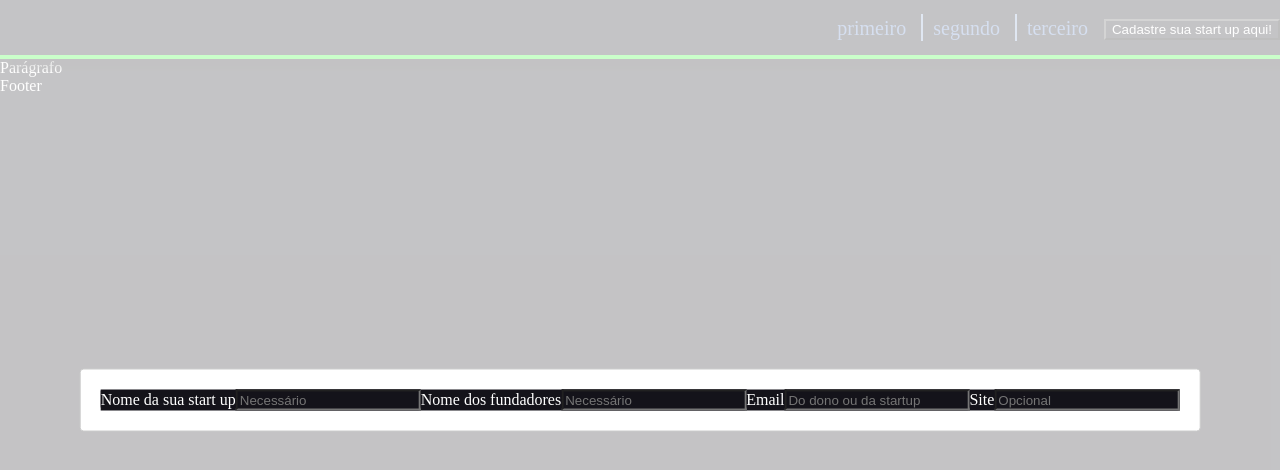
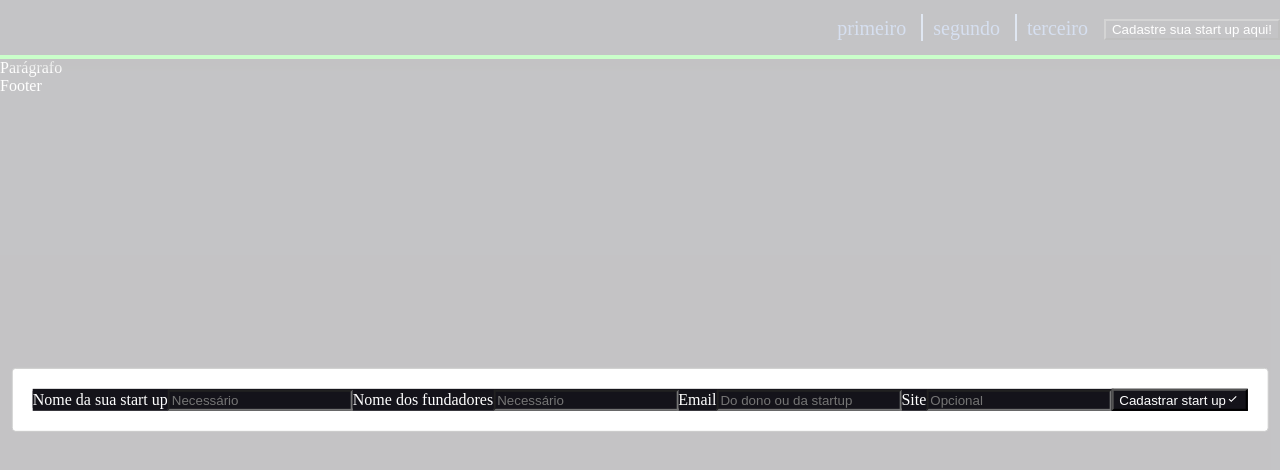
Before and after one commit to castelanlan/startupmap, a React (Create React App) app: page / in a window 1280 px wide. Both pictures are taken after a click on the button "Cadastre sua start up aqui!". Shown: the top 470 px of the page. Built offline with nearby package versions, Linux system fonts and the light colour scheme; the HTML template or start-up script is replaced by a standard one.

Commit message:
estilo do modal abandonado por enquanto, remover coisas inuteis, começo do principal

```diff
--- a/src/components/Header/index.tsx
+++ b/src/components/Header/index.tsx
@@ -2,13 +2,13 @@ import React from "react";
 import Modal from 'react-modal';
 import { css } from "styled-components";
 
-
 import {
-  Container,
   NavBar,
   LinksRow,
   LoginStartUpBox,
-  LoginStartUpButton
+  LoginStartUpButton,
+  OkButton,
+  OkIcon
 } from "./styles";
 
 Modal.setAppElement('#root')
@@ -20,59 +20,68 @@ const estiloModal = {
     right: 'auto',
     bottom: 'auto',
     marginRight: '-50%',
-    transform: 'translate(-50%, -50%)'
+    transform: 'translate(-50%, -50%)',
+    display: 'inline-block',
   },
+  input: { // ?????????? galeris como que estiliza modal / filhos do modal
+    width: '100%',
+    padding: '12px 20px',
+    margin: '8px 0',
+    display: 'block',
+    border: '1px solid #ccc',
+    borderRadius: '4px',
+    boxSizing: 'border-box',
+    backgroundColor: '#000000'
+  }
 };
 
-
 // fixme: aparentemente funções de flecha não são mais
-// recomendas, só que funcionam
+// recomendadas, só que funcionam
 const Header: React.FC = () => {
 
   // https://www.npmjs.com/package/react-modal
   const [modalIsOpen, setIsOpen] = React.useState(false);
 
-  function openModal() {
-    setIsOpen(true);
-    console.log("abre modal")
-  }
+  function openModal() { setIsOpen(true); }
+  function closeModal() { setIsOpen(false); }
 
   function afterOpenModal() {
     // references are now sync'd and can be accessed.
     console.log("depois do modal aberto")
   }
 
-  function closeModal() {
-    setIsOpen(false);
-    console.log("fecha modal")
-  }
-
   return (
-    <Container>
     <NavBar>
-        <LinksRow>
-          <a className="active" href="/">primeiro </a>
+      <LinksRow> {/* remoção talvez necessária considerando que isso vai ser de página única*/}
+        <a className="active" href="/">primeiro </a> {/*fix: Mudar href para as paginas certas*/}
         <a href="/">segundo </a>
         <a href="/">terceiro </a>
       </LinksRow>
 
       <LoginStartUpBox>
         <LoginStartUpButton onClick={openModal}>Cadastre sua start up aqui!</LoginStartUpButton>
+        {/* <ModalDiv> */}
         <Modal isOpen={modalIsOpen} onAfterOpen={afterOpenModal} onRequestClose={closeModal} style={estiloModal}>
-            <form action="/">
+          <form action="/post/cadastrar?"> {/* não sei as rotas*/}
+
             <label htmlFor="nstartup">Nome da sua start up</label>
             <input type="text" id="in_nstartup" name="nomeStartUp" placeholder="Necessário" />
+
             <label htmlFor="nfunds">Nome dos fundadores</label>
             <input type="text" id="in_nfunds" name="nFunds" placeholder="Necessário" />
+
             <label htmlFor="email">Email</label>
             <input type="text" id="in_email" name="email" placeholder="Do dono ou da startup" />
+
             <label htmlFor="site">Site</label>
             <input type="text" id="in_site" name="site" placeholder="Opcional" />
+
+            <OkButton>Cadastrar start up<OkIcon /></OkButton>
           </form>
         </Modal>
+        {/* </ModalDiv> */}
       </LoginStartUpBox>
     </NavBar>
-    </Container>
   );
 };
 
--- a/src/components/Header/styles.ts
+++ b/src/components/Header/styles.ts
@@ -1,4 +1,18 @@
 import styled from "styled-components";
+import { BiCheck } from 'react-icons/bi'
+
+// ícones
+export const OkIcon = styled(BiCheck)``;
+
+// botôes
+export const LoginStartUpButton = styled.button` // não sei pq não funfa 🗿
+    background-color: var(--color-hlink);
+`;
+
+export const OkButton = styled.button`
+    background-color: var(--color-green);
+
+`;
 
 export const NavBar = styled.div`
     width: 100%;
@@ -7,16 +21,12 @@ export const NavBar = styled.div`
     border-color: var(--color-green);
     box-shadow: var(--panel-shadow);
     text-align: right;
-    justify-content: space-between;
-    display: inline-block;
 `;
 
 export const LinksRow = styled.div`
     padding-top: 7px;
     margin-top: 7px;
     display: inline-block;
-    justify-content: flex-end;
-    align-items: center;
     padding: 16px;
     margin-left: 7px;
 
@@ -35,15 +45,8 @@ export const LinksRow = styled.div`
     }
 `;
 
-export const Container = styled.div`
-`;
-
 export const LoginStartUpBox = styled.div`
     display: inline-block;
     align-items: center;
     justify-content: center;
 `;
-
-export const LoginStartUpButton = styled.button`
-    background-color: var(--color-hlink);
-`;
--- a/src/components/Info/styles.ts
+++ b/src/components/Info/styles.ts
@@ -3,5 +3,16 @@ import styled from 'styled-components';
 export const Container = styled.div`
     display: flex;
     flex-direction: column;
+`;
 
-`;
+export const Painel = styled.div``;
+
+export const Esquerda = styled.div``;
+
+export const Filtro = styled.div``;
+
+export const Direita = styled.div``;
+
+export const Pesquisa = styled.div``;
+
+export const Conteud = styled.div``;
```
Also changed, not shown: 1 other file (tests, documents, lock files or other folders). Lines whose indentation alone changed are shown as unchanged.
